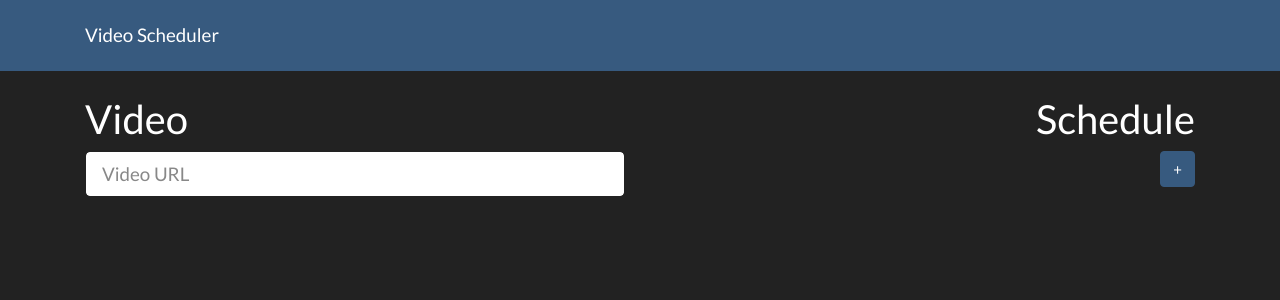
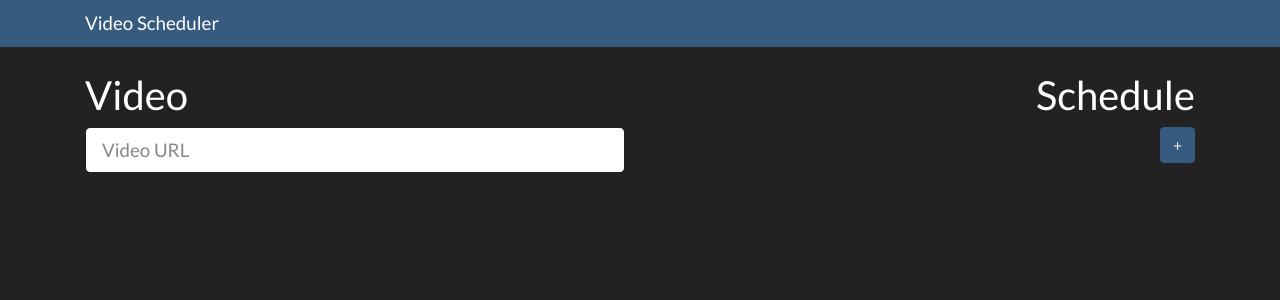
Before and after one commit to AndyBarron/video-scheduler, a React (Create React App) app: page / in a window 1280 px wide. Shown: the top 300 px of the page. Built offline with nearby package versions, Linux system fonts and the light colour scheme.

Commit message:
slim navbar

```diff
--- a/src/Nav.jsx
+++ b/src/Nav.jsx
@@ -3,7 +3,7 @@ import React from 'react';
 export default class Nav extends React.Component {
   render() {
     return (
-      <nav className={`navbar ${this.props.className || ''}`}>
+      <nav className={`navbar p-1 ${this.props.className || ''}`}>
         <div className="container">
           <a className="navbar-brand" href="/">Video Scheduler</a>
         </div>
```
